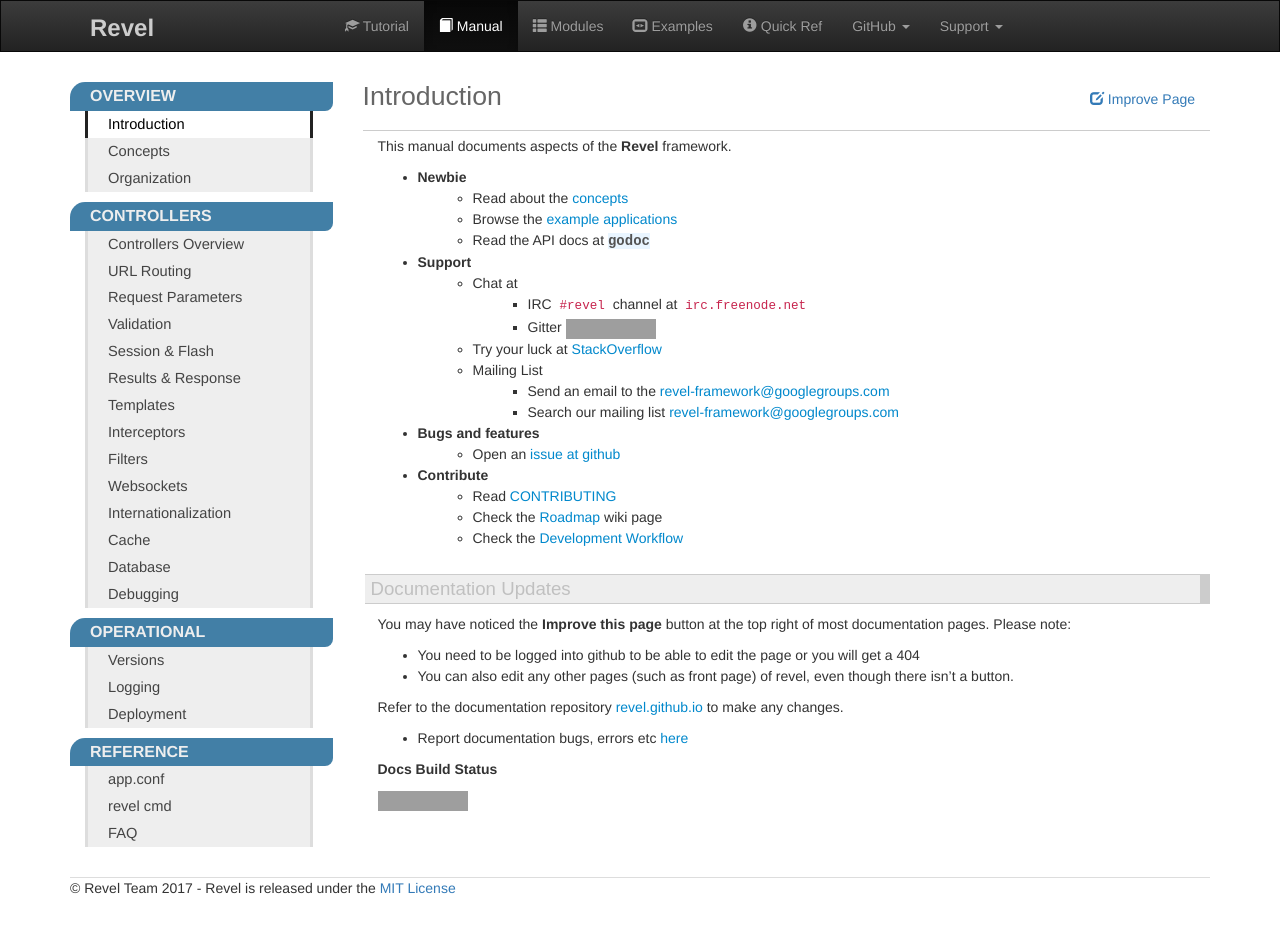
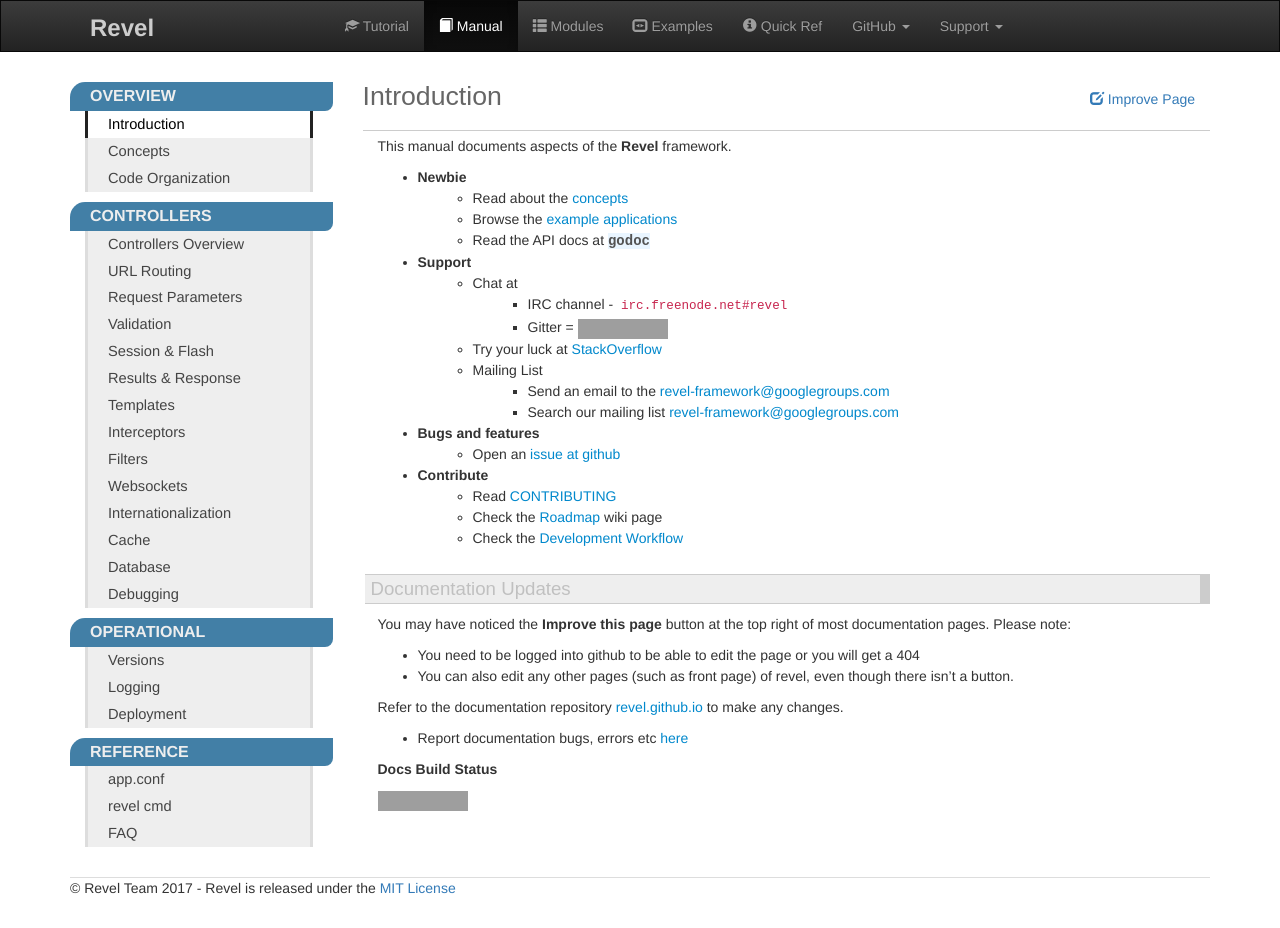
Before and after one commit to revel/revel.github.io, a Jekyll site: the page built from manual/index.md, in a window 1280 px wide. Built offline with Jekyll 4.4.1, drawn with Linux system fonts in a browser that asks for light colours; nearby versions of some CDN libraries; grey boxes are pictures that could not be loaded.

```diff
--- a/_includes/topnav.html
+++ b/_includes/topnav.html
@@ -51,7 +51,7 @@
                     <a href="#" class="dropdown-toggle" data-toggle="dropdown" role="button" aria-expanded="false">Support <span class="caret"></span></a>
                     <ul class="dropdown-menu" role="menu">
                         <li><a href="irc://irc.freenode.net#revel" target="_blank">Chat at irc.freenode.net#revel</a></li>
-                        <li><a href="https://gitter.im/revel" target="_blank">Chat at gitter.im/revel</a></li>
+                        <li><a href="https://gitter.im/revel/community" target="_blank">Chat at gitter.im/revel/community</a></li>
                         <li><a href="https://groups.google.com/forum/#!forum/revel-framework" target="_blank">Mailing List</a></li>
                         <li><a href="http://stackoverflow.com/questions/tagged/revel" target="_blank">Revel at StackOverflow</a></li>
                     </ul>
--- a/_layouts/manual.html
+++ b/_layouts/manual.html
@@ -13,7 +13,7 @@ nav:
     title: Concepts
     url: concepts.html
   -
-    title: Organization
+    title: Code Organization
     url: organization.html
 -
   name: Controllers
--- a/manual/index.md
+++ b/manual/index.md
@@ -11,8 +11,8 @@ This manual documents aspects of the **Revel** framework.
     - Read the API docs at [godoc](https://godoc.org/github.com/revel/revel)
 - **Support**
     - Chat at
-      - IRC `#revel`  channel at `irc.freenode.net`
-      - Gitter [![Gitter Chat](http://img.shields.io/badge/chat-online-brightgreen.svg)](https://gitter.im/niftylettuce/eskimo)
+      - IRC channel -  `irc.freenode.net#revel`
+      - Gitter = [![Gitter Chat](http://img.shields.io/badge/chat-online-brightgreen.svg)](https://gitter.im/revel/community)
     - Try your luck at [StackOverflow](http://stackoverflow.com/questions/tagged/revel)
     - Mailing List
       - Send an email to the [revel-framework@googlegroups.com](mailto:revel-framework@googlegroups.com)
```
